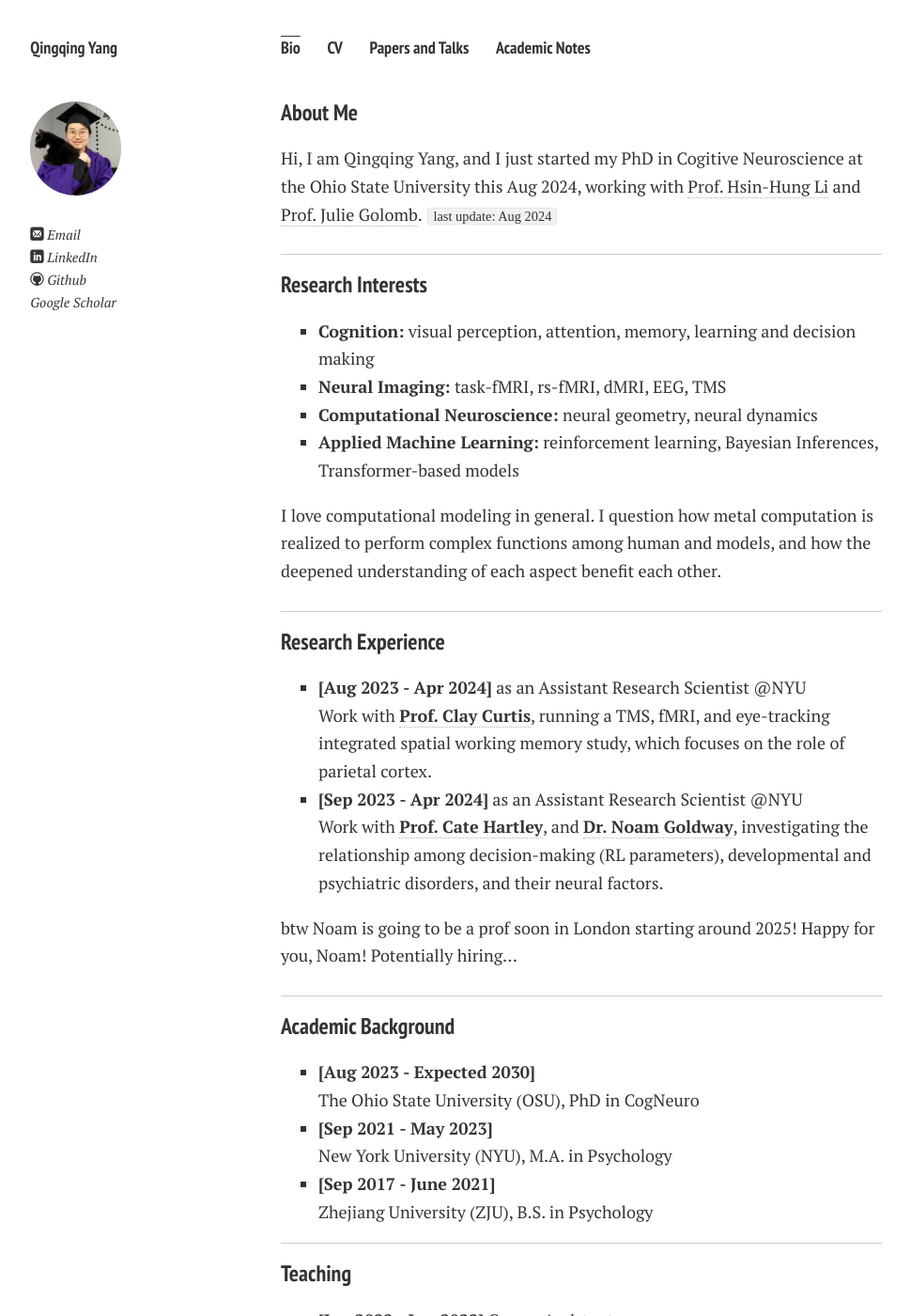
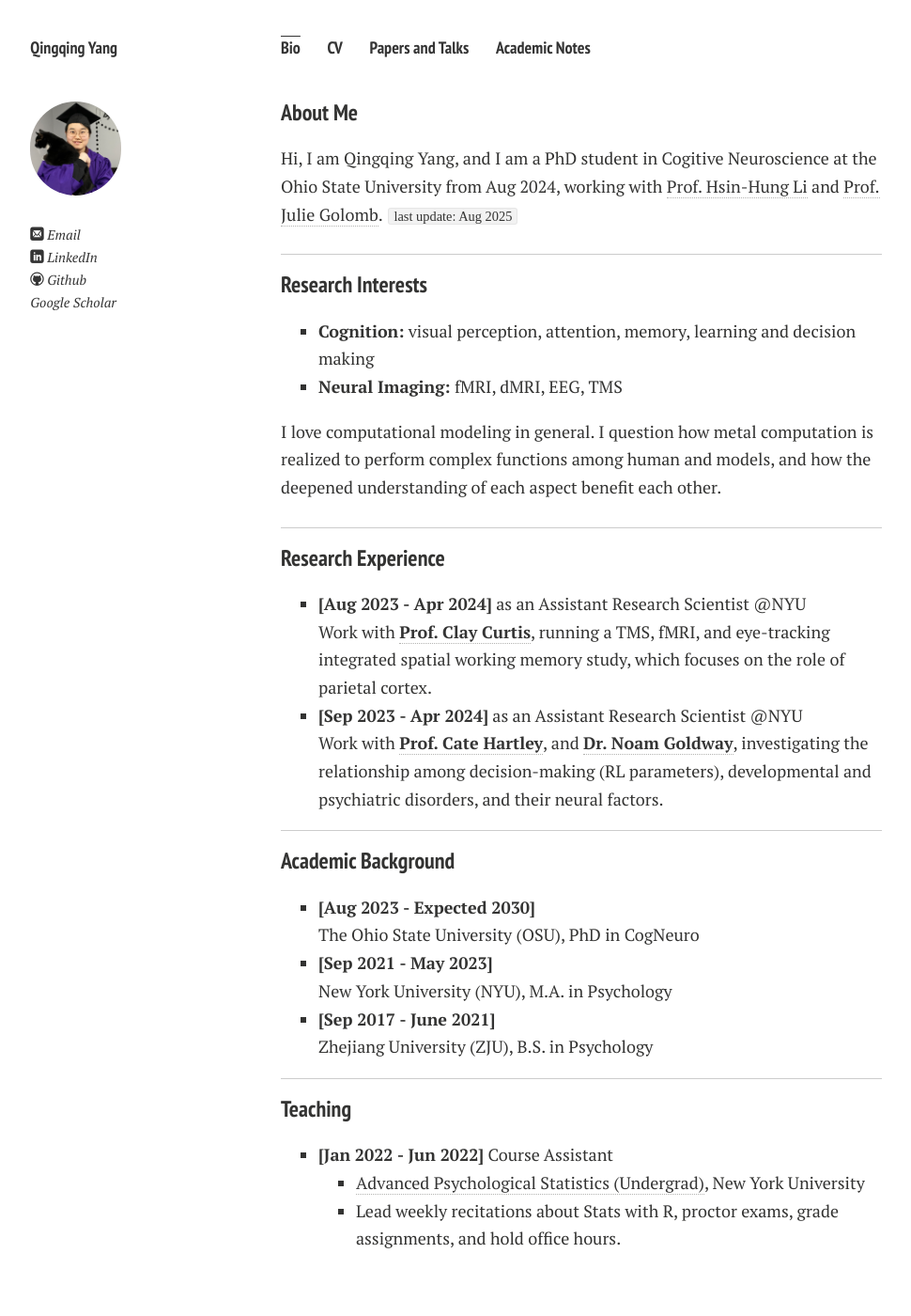
Before and after one commit to Qingqing-Yang-177/Qingqing-Yang-177.github.io, a Jekyll site: the page built from index.md, in a window 1280 px wide and 1400 px high. Shown: the whole window at 94% size, without its empty margins (21-991 px from the left). Built offline with Jekyll 4.4.1, drawn with Linux system fonts in a browser that asks for light colours; nearby versions of some CDN libraries; comment, search, counter and statistics services are not loaded; a style sheet for code colours, icons or effects is not loaded; our own code applies the rules of GitHub Pages for plain Markdown files.

Commit message:
Update index.md

```diff
--- a/index.md
+++ b/index.md
@@ -4,15 +4,13 @@ layout: page
 
 ### About Me
 
-Hi, I am Qingqing Yang, and I just started my PhD in Cogitive Neuroscience at the Ohio State University this Aug 2024, working with [Prof. Hsin-Hung Li](https://www.hsinhungli.com/) and [Prof. Julie Golomb](https://u.osu.edu/golomblab/). `last update: Aug 2024`
+Hi, I am Qingqing Yang, and I am a PhD student in Cogitive Neuroscience at the Ohio State University from Aug 2024, working with [Prof. Hsin-Hung Li](https://www.hsinhungli.com/) and [Prof. Julie Golomb](https://u.osu.edu/golomblab/). `last update: Aug 2025`
 
 ---
 ### Research Interests
 
 - **Cognition:** visual perception, attention, memory, learning and decision making
-- **Neural Imaging:** task-fMRI, rs-fMRI, dMRI, EEG, TMS
-- **Computational Neuroscience:** neural geometry, neural dynamics
-- **Applied Machine Learning:** reinforcement learning, Bayesian Inferences, Transformer-based models
+- **Neural Imaging:** fMRI, dMRI, EEG, TMS
 
 I love computational modeling in general. I question how metal computation is realized to perform complex functions among human and models, and how the deepened understanding of each aspect benefit each other.
 
@@ -24,7 +22,6 @@ Work with [**Prof. Clay Curtis**](https://www.clayspacelab.com/lab), running a T
 - **[Sep 2023 - Apr 2024]** as an Assistant Research Scientist @NYU<br>
 Work with [**Prof. Cate Hartley**](https://www.hartleylab.org/), and [**Dr. Noam Goldway**](https://scholar.google.com/citations?user=0tVFPecAAAAJ&hl=en), investigating the relationship among decision-making (RL parameters), developmental and psychiatric disorders, and their neural factors.
 
-btw Noam is going to be a prof soon in London starting around 2025! Happy for you, Noam! Potentially hiring...
 
 ---
 ### Academic Background
```
